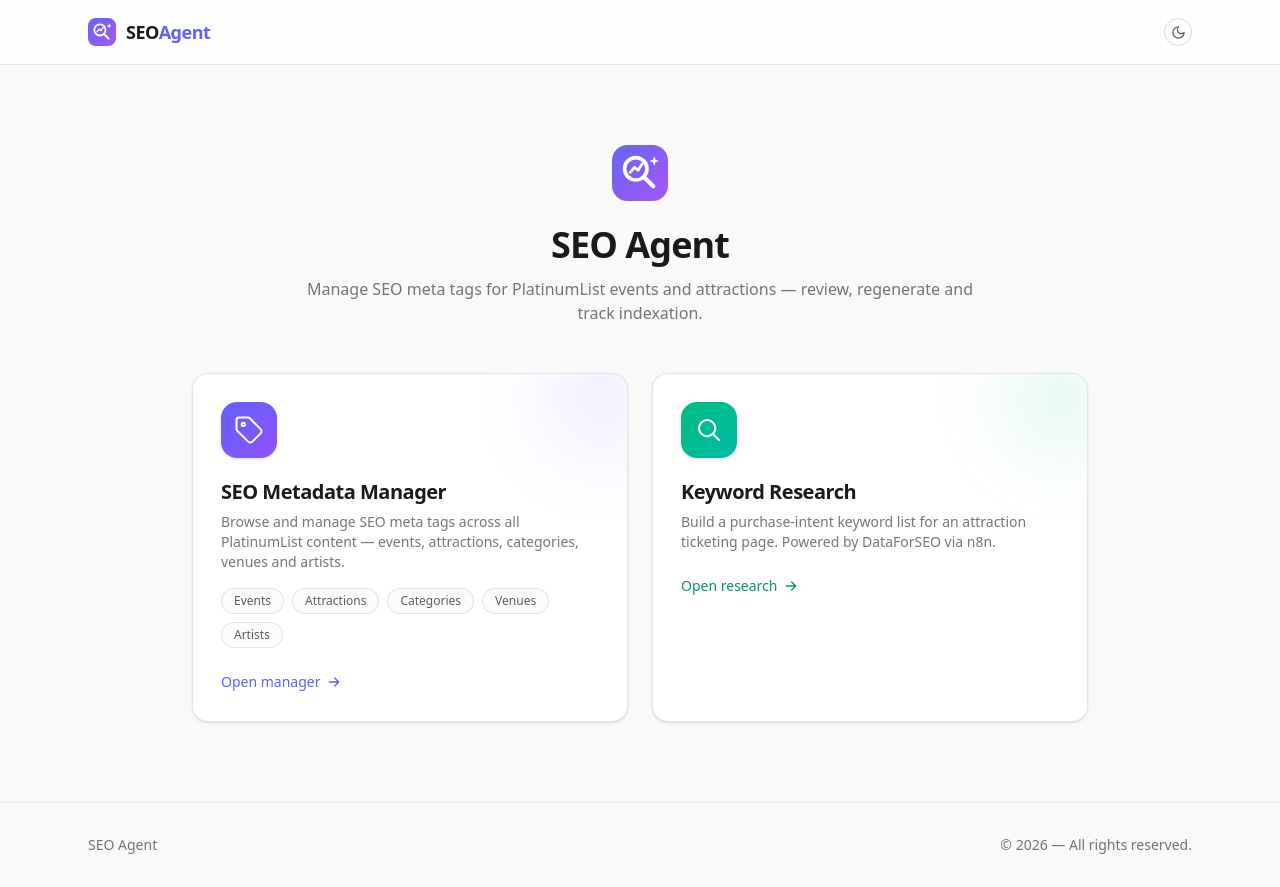
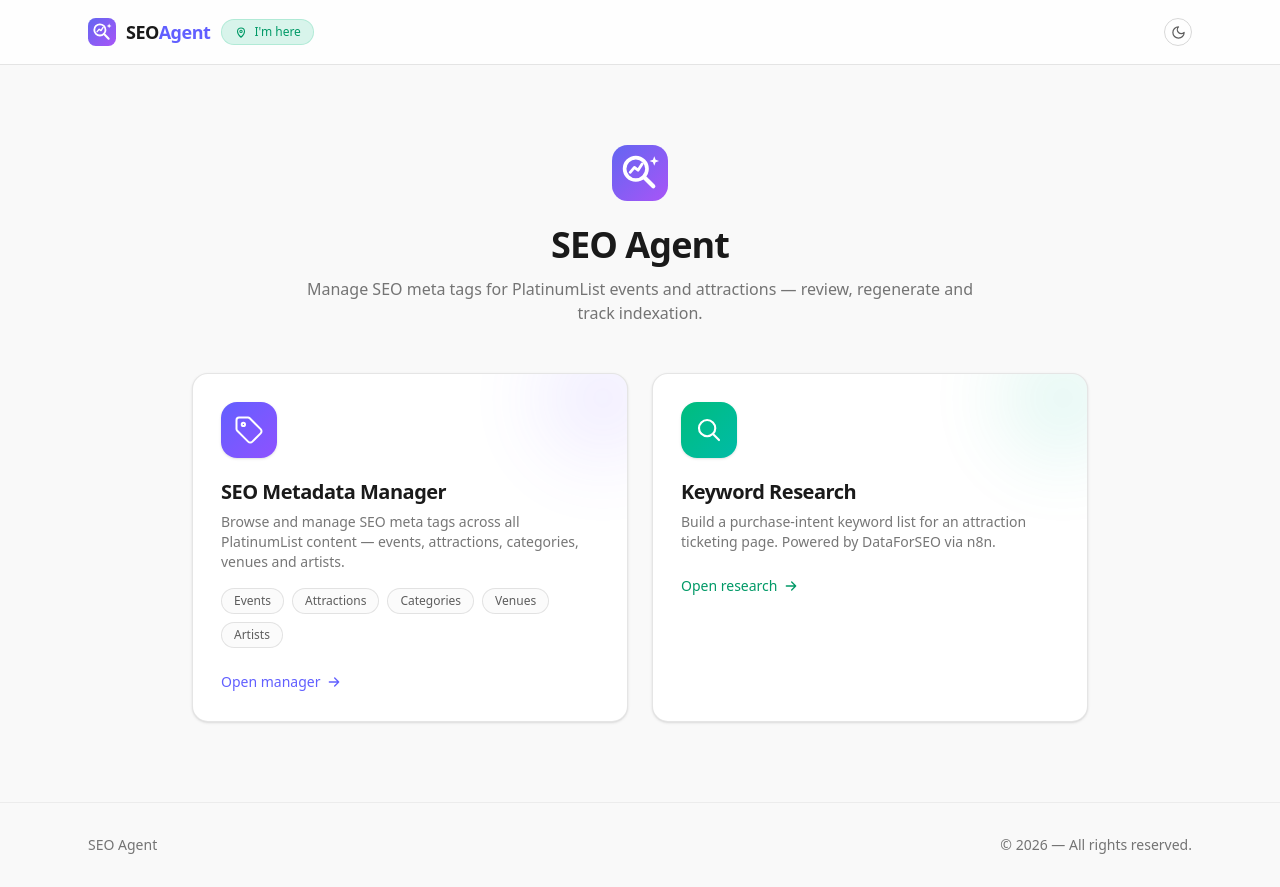
Before and after one commit to IT-StartAnalytics/seo-agent, a Next.js app: page /en in a window 1280 px wide. Built offline with nearby package versions, Linux system fonts and the light colour scheme; no server answers.

Commit message:
test: add 'I'm here' badge in header

```diff
--- a/src/components/Header.tsx
+++ b/src/components/Header.tsx
@@ -14,9 +14,21 @@ export default async function Header() {
   return (
     <header className="sticky top-0 z-10 bg-card/80 backdrop-blur border-b border-black/10 dark:border-white/10">
       <div className="mx-auto max-w-6xl px-6 h-16 flex items-center justify-between">
-        <Link href="/" className="flex items-center">
-          <Logo />
-        </Link>
+        <div className="flex items-center gap-3">
+          <Link href="/" className="flex items-center">
+            <Logo />
+          </Link>
+          <span
+            className="inline-flex items-center gap-1.5 rounded-full bg-emerald-500/15 text-emerald-600 dark:text-emerald-400 px-3 py-1 text-xs font-medium ring-1 ring-emerald-500/30"
+            title="I'm here"
+          >
+            <svg viewBox="0 0 24 24" width="14" height="14" fill="none" stroke="currentColor" strokeWidth="1.8" strokeLinecap="round" strokeLinejoin="round" aria-hidden="true">
+              <path d="M12 21s-6-5.2-6-10a6 6 0 1 1 12 0c0 4.8-6 10-6 10z" />
+              <circle cx="12" cy="11" r="2" />
+            </svg>
+            I&apos;m here
+          </span>
+        </div>
         <nav className="flex items-center gap-4 text-sm">
           {authed && <CatalogNav />}
           {authed && (
```
